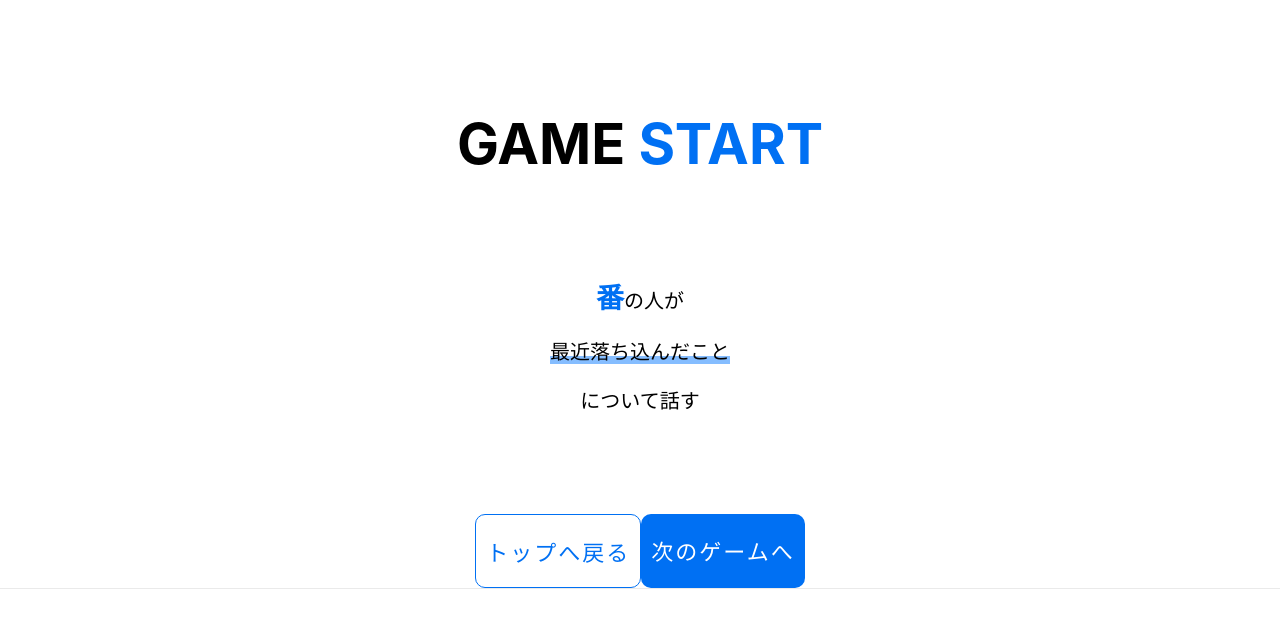
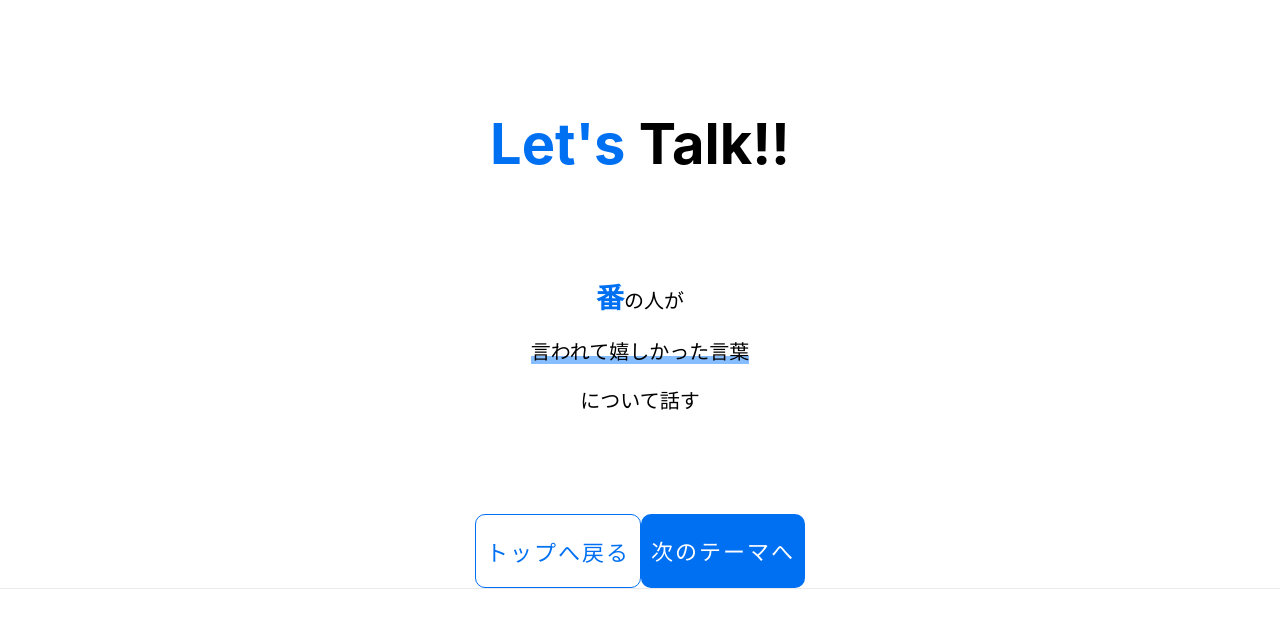
Before and after one commit to Kazuki-tam/theme-talk, a Next.js app: page /game in a window 1280 px wide. Shown: the top 628 px of the page. Built offline with nearby package versions, Linux system fonts and the light colour scheme.

Commit message:
Fix: link action

```diff
--- a/pages/game.js
+++ b/pages/game.js
@@ -40,7 +40,16 @@ export default function Rule() {
     "普段言えないこと",
     "言われて嬉しかった言葉",
     "一生に一度は訪れてみたい場所",
-    "好きなアーティスト"
+    "好きなアーティスト",
+    "得意料理",
+    "異性に言われたいセリフ",
+    "異性の好きな仕草",
+    "初恋",
+    "他の人にオススメしたいこと",
+    "最後に怒ったのはいつ？どんな時？",
+    "生まれ変われるとしたら何になりたいか",
+    "最近テンションが上がったこと",
+    "これだけは辞めれないこと"
   ];
 
   const ShowTheme = () => {
@@ -72,7 +81,7 @@ export default function Rule() {
   return (
     <div className="container">
       <Head>
-        <title>ゲームスタート | Theme Talk</title>
+        <title>Let's Talk! | Theme Talk</title>
         <link rel="icon" href="/favicon.ico" />
       </Head>
 
@@ -80,7 +89,7 @@ export default function Rule() {
       <main className="main">
         <div className="inner-container">
           <h1 className="title">
-            GAME <span className="title-accent">START</span>
+            <span className="title-accent">Let's</span> Talk!!
           </h1>
 
           <div className="message-conainer">
@@ -91,14 +100,10 @@ export default function Rule() {
 
           <div className="btn-nav">
             <Link href="/">
-              <a className="sub-btn u-mr20">
-                トップへ戻る
-              </a>
+              <a className="sub-btn u-mr20">トップへ戻る</a>
             </Link>
-            <Link href="#">
-              <a className="btn">
-                次のゲームへ
-            </a>
+            <Link href="/game">
+              <a className="btn">次のテーマへ</a>
             </Link>
           </div>
         </div>
```
